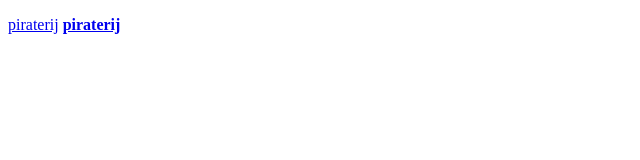
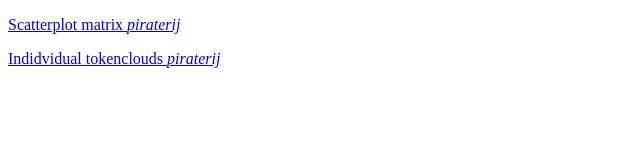
Before and after one commit to tokenclouds/tokenclouds.github.io, a plain HTML site: page index.html in a window 1280 px wide. Shown: the whole page, without its empty margins (0-640 px from the left). Drawn offline with Linux system fonts and the light colour scheme.

Commit message:
index fix

```diff
--- a/index.html
+++ b/index.html
@@ -2,8 +2,8 @@
 <html>
 <body>
 
-<p><a href="piraterij/scatmat.html"><Scatterplot matrix <i>piraterij</i></a></b>
-<b><a href="piraterij/piraterij.html"><Inidvidual tokenclouds <i>piraterij</i></a></b>
+<p><a href="piraterij/scatmat.html">Scatterplot matrix <i>piraterij</i></a></p>
+<p><a href="piraterij/piraterij.html">Indidvidual tokenclouds <i>piraterij</i></a></p>
 
 </body>
 </html>
```
